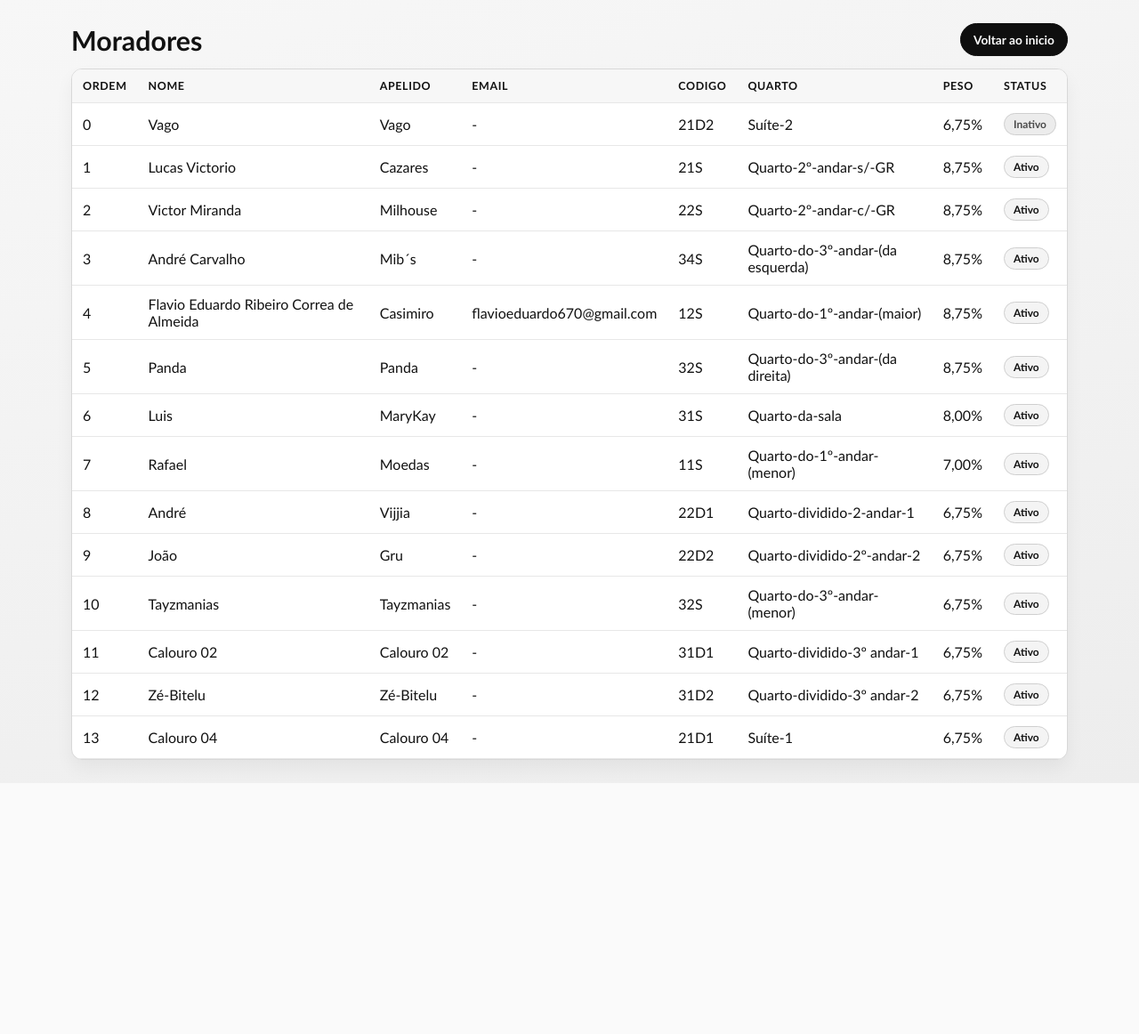
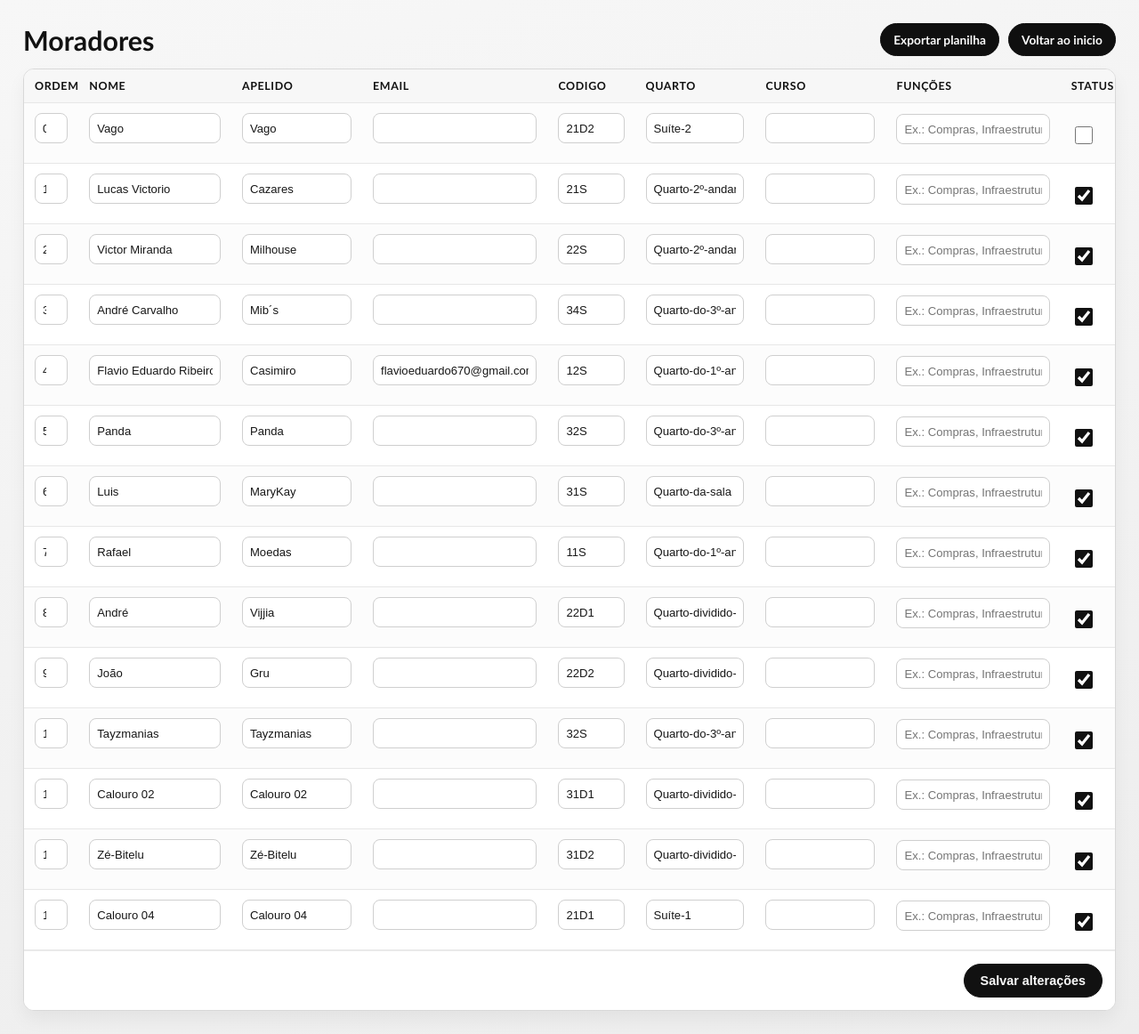
Before and after one commit to flavioeduardo670/rpf, a Django app: page /moradores/ in a window 1280 px wide. Shown: the whole page at 89% size. Before the commit the page ends 880 px from the top, so only its background shows below. Run offline with Django 5.2, Linux system fonts and the light colour scheme; a user stored in the database is signed in; data comes from the database, SQL or seed files in the repository.

Commit message:
Refine moradores layout and add CSV export action

```diff
--- a/anotações.txt
+++ b/anotações.txt
@@ -7,13 +7,11 @@ python manage.py shell
 
 Endereço IPv4. . . . . . . .  . . . . . . . : 192.168.56.1
 
-Flavyo321..123
-
 Flavio Eduardo Ribeiro Correa de Almeida
 
 from django.contrib.auth.models import User
 user = User.objects.get(username='Panda')
-user.set_password('Bilada123..')
+user.set_password('<DEFINIR_SENHA_SEGURA_VIA_VARIAVEL_OU_INPUT>')
 user.save()
 
-postgresql://rpf_db_user:klpddw2eMwL5qB51OLXCvu4sN2tYQT6g@dpg-d74tr3oule4c73f9kn5g-a/rpf_db
+DATABASE_URL=<defina_via_variavel_de_ambiente>
--- a/core/admin.py
+++ b/core/admin.py
@@ -18,6 +18,8 @@ class MoradorAdmin(admin.ModelAdmin):
         'quarto',
         'codigo_quarto',
         'peso_quarto',
+        'curso',
+        'funcoes',
         'ativo',
         'acesso_financeiro_visualizar',
         'acesso_financeiro_editar',
@@ -57,6 +59,8 @@ class MoradorAdmin(admin.ModelAdmin):
                 'quarto',
                 'codigo_quarto',
                 'peso_quarto',
+                'curso',
+                'funcoes',
                 'ativo',
             )
         }),
--- a/core/forms.py
+++ b/core/forms.py
@@ -337,3 +337,22 @@ class AcessoMoradorForm(forms.ModelForm):
             'acesso_rock_visualizar',
             'acesso_rock_editar',
         ]
+
+
+class MoradorEdicaoForm(forms.ModelForm):
+    class Meta:
+        model = Morador
+        fields = [
+            'ordem_hierarquia',
+            'nome',
+            'apelido',
+            'email',
+            'codigo_quarto',
+            'quarto',
+            'curso',
+            'funcoes',
+            'ativo',
+        ]
+        widgets = {
+            'funcoes': forms.TextInput(attrs={'placeholder': 'Ex.: Compras, Infraestrutura'}),
+        }
--- a/core/models.py
+++ b/core/models.py
@@ -26,6 +26,8 @@ class Morador(models.Model):
     quarto = models.CharField(max_length=100, null=True, blank=True)
     codigo_quarto = models.CharField(max_length=10, null=True, blank=True)
     peso_quarto = models.DecimalField(max_digits=6, decimal_places=2, default=0)
+    curso = models.CharField(max_length=120, blank=True, null=True)
+    funcoes = models.TextField(blank=True, null=True)
     foto_perfil = models.FileField(upload_to='perfil_fotos/', null=True, blank=True)
     ordem_hierarquia = models.PositiveIntegerField(default=0)
     ativo = models.BooleanField(default=True)
--- /dev/null
+++ b/core/services/__init__.py
@@ -0,0 +1 @@
+"""Serviços de domínio do app core."""
--- a/core/templates/core/moradores.html
+++ b/core/templates/core/moradores.html
@@ -17,29 +17,100 @@
         }
         * { box-sizing: border-box; }
         body { margin: 0; background: linear-gradient(165deg, #f7f7f7, #ededed); font-family: "Trebuchet MS", "Segoe UI", sans-serif; color: var(--ink); padding: 26px; }
-        .wrap { max-width: 1120px; margin: 0 auto; }
+        .wrap { max-width: 1380px; margin: 0 auto; }
         .top { display: flex; justify-content: space-between; align-items: center; gap: 12px; margin-bottom: 14px; }
+        .top-actions { display: flex; gap: 10px; flex-wrap: wrap; }
         h1 { margin: 0; font-size: 1.9rem; }
         .btn { text-decoration: none; border: 1px solid #111; background: var(--dark); color: #fafafa; padding: 9px 14px; border-radius: 999px; font-weight: 700; font-size: .86rem; }
         .panel { background: var(--panel); border: 1px solid var(--line); border-radius: var(--radius); overflow: auto; box-shadow: 0 10px 20px rgba(0,0,0,.05); }
-        table { width: 100%; min-width: 760px; border-collapse: collapse; }
-        th, td { padding: 11px 12px; border-bottom: 1px solid #e7e7e7; text-align: left; }
+        table { width: 100%; border-collapse: collapse; table-layout: fixed; }
+        th, td { padding: 11px 12px; border-bottom: 1px solid #e7e7e7; text-align: left; vertical-align: top; }
         th { background: var(--light); font-size: .78rem; text-transform: uppercase; letter-spacing: .6px; }
+        tr:nth-child(even) td { background: #fcfcfc; }
+        td { min-height: 48px; }
+        td > input,
+        td > select,
+        td > textarea {
+            width: 100%;
+            min-height: 34px;
+            padding: 6px 8px;
+            border: 1px solid #cfcfcf;
+            border-radius: 8px;
+            background: #fff;
+            color: #171717;
+            font-size: .82rem;
+            outline: none;
+            transition: border-color .15s ease, box-shadow .15s ease;
+        }
+        td > textarea { min-height: 34px; max-height: 34px; resize: none; overflow: hidden; line-height: 1.2; }
+        td > input:focus,
+        td > select:focus,
+        td > textarea:focus {
+            border-color: #777;
+            box-shadow: 0 0 0 3px rgba(0,0,0,.08);
+        }
+        input[type="checkbox"] {
+            width: 20px;
+            height: 20px;
+            accent-color: #111;
+            margin-top: 8px;
+        }
+        th:nth-child(1), td:nth-child(1) { width: 5%; }
+        th:nth-child(2), td:nth-child(2) { width: 14%; }
+        th:nth-child(3), td:nth-child(3) { width: 12%; }
+        th:nth-child(4), td:nth-child(4) { width: 17%; }
+        th:nth-child(5), td:nth-child(5) { width: 8%; }
+        th:nth-child(6), td:nth-child(6) { width: 11%; }
+        th:nth-child(7), td:nth-child(7) { width: 12%; }
+        th:nth-child(8), td:nth-child(8) { width: 16%; }
+        th:nth-child(9), td:nth-child(9) { width: 5%; text-align: center; }
+        td:nth-child(9) { padding-top: 12px; }
+        .actions {
+            display: flex;
+            justify-content: flex-end;
+            gap: 10px;
+            padding: 14px;
+            background: #fff;
+            position: sticky;
+            bottom: 0;
+            border-top: 1px solid #ececec;
+        }
+        .btn-save {
+            border: 1px solid #111;
+            background: #111;
+            color: #fafafa;
+            padding: 10px 18px;
+            border-radius: 999px;
+            font-weight: 700;
+            font-size: .9rem;
+            cursor: pointer;
+        }
+        .btn-save:hover { filter: brightness(1.06); }
         .status { display: inline-block; padding: 4px 10px; border-radius: 999px; border: 1px solid #cfcfcf; font-size: .75rem; font-weight: 700; }
         .active { background: #f4f4f4; }
         .inactive { background: #ececec; color: #4b4b4b; }
         .empty { color: var(--muted); text-align: center; }
-        @media (max-width: 760px) { body { padding: 14px; } .top { flex-direction: column; align-items: flex-start; } .btn { width: 100%; text-align: center; } }
+        @media (max-width: 760px) {
+            body { padding: 14px; }
+            .top { flex-direction: column; align-items: flex-start; }
+            .top-actions, .btn { width: 100%; }
+            .btn { text-align: center; }
+        }
     </style>
 </head>
 <body>
 <div class="wrap">
     <div class="top">
         <h1>Moradores</h1>
-        <a class="btn" href="{% url 'home' %}">Voltar ao inicio</a>
+        <div class="top-actions">
+            <a class="btn" href="{% url 'exportar_moradores_csv' %}">Exportar planilha</a>
+            <a class="btn" href="{% url 'home' %}">Voltar ao inicio</a>
+        </div>
     </div>
 
-    <div class="panel">
+    <form method="post" class="panel">
+        {% csrf_token %}
+        {{ formset.management_form }}
         <table>
             <tr>
                 <th>Ordem</th>
@@ -48,33 +119,33 @@
                 <th>Email</th>
                 <th>Codigo</th>
                 <th>Quarto</th>
-                <th>Peso</th>
+                <th>Curso</th>
+                <th>Funções</th>
                 <th>Status</th>
             </tr>
-            {% for morador in moradores %}
+            {% for form in formset %}
             <tr>
-                <td>{{ morador.ordem_hierarquia }}</td>
-                <td>{{ morador.nome }}</td>
-                <td>{{ morador.apelido|default:"-" }}</td>
-                <td>{{ morador.email|default:"-" }}</td>
-                <td>{{ morador.codigo_quarto|default:"-" }}</td>
-                <td>{{ morador.quarto|default:"-" }}</td>
-                <td>{{ morador.peso_quarto|default:"0" }}%</td>
-                <td>
-                    {% if morador.ativo %}
-                        <span class="status active">Ativo</span>
-                    {% else %}
-                        <span class="status inactive">Inativo</span>
-                    {% endif %}
-                </td>
+                {{ form.id }}
+                <td>{{ form.ordem_hierarquia }}</td>
+                <td>{{ form.nome }}</td>
+                <td>{{ form.apelido }}</td>
+                <td>{{ form.email }}</td>
+                <td>{{ form.codigo_quarto }}</td>
+                <td>{{ form.quarto }}</td>
+                <td>{{ form.curso }}</td>
+                <td>{{ form.funcoes }}</td>
+                <td>{{ form.ativo }}</td>
             </tr>
             {% empty %}
             <tr>
-                <td colspan="8" class="empty">Nenhum morador cadastrado.</td>
+                <td colspan="9" class="empty">Nenhum morador cadastrado.</td>
             </tr>
             {% endfor %}
         </table>
-    </div>
+        <div class="actions">
+            <button class="btn-save" type="submit">Salvar alterações</button>
+        </div>
+    </form>
 </div>
 </body>
 </html>
--- a/core/urls.py
+++ b/core/urls.py
@@ -9,6 +9,7 @@ urlpatterns = [
     path('', views.home, name='home'),
     path('perfil/', views.perfil, name='perfil'),
     path('moradores/', views.moradores, name='moradores'),
+    path('moradores/exportar/', views.exportar_moradores_csv, name='exportar_moradores_csv'),
     path('financeiro/', views.financeiro, name='financeiro'),
     path('financeiro/exportar/', views.exportar_financeiro_csv, name='exportar_financeiro_csv'),
     path('financeiro/notas/<int:nota_id>/pagar/', views.pagar_nota, name='pagar_nota'),
--- a/core/views.py
+++ b/core/views/legacy.py
@@ -15,7 +15,7 @@ from django.views.decorators.http import require_POST
 from django.contrib.auth import login
 from django.contrib.auth.decorators import login_required
 
-from .forms import (
+from ..forms import (
     ConfiguracaoFinanceiraForm,
     ConsumoForm,
     MaterialUtilizadoForm,
@@ -29,8 +29,10 @@ from .forms import (
     ContaFixaForm,
     CadastroForm,
     AcessoMoradorForm,
+    MoradorEdicaoForm,
 )
-from .models import (
+from core.services.financeiro import calcular_rateio_financeiro, resolver_mes_referencia
+from ..models import (
     ConfiguracaoFinanceira,
     ConsumoEstoque,
     MaterialUtilizado,
@@ -68,6 +70,12 @@ ContaFixaFormSet = modelformset_factory(
 AcessoMoradorFormSet = modelformset_factory(
     Morador,
     form=AcessoMoradorForm,
+    extra=0,
+)
+
+MoradorEdicaoFormSet = modelformset_factory(
+    Morador,
+    form=MoradorEdicaoForm,
     extra=0,
 )
 
@@ -183,7 +191,42 @@ def perfil(request):
 @login_required
 def moradores(request):
     moradores_qs = Morador.objects.select_related('user').all().order_by('ordem_hierarquia', 'nome')
-    return render(request, 'core/moradores.html', {'moradores': moradores_qs})
+    if request.method == 'POST':
+        formset = MoradorEdicaoFormSet(request.POST, queryset=moradores_qs)
+        if formset.is_valid():
+            formset.save()
+            return redirect('moradores')
+    else:
+        formset = MoradorEdicaoFormSet(queryset=moradores_qs)
+    return render(request, 'core/moradores.html', {'formset': formset})
+
+
+@login_required
+def exportar_moradores_csv(request):
+    response = HttpResponse(content_type='text/csv; charset=utf-8')
+    response['Content-Disposition'] = 'attachment; filename="moradores.csv"'
+    response.write('\ufeff')
+
+    writer = csv.writer(response, delimiter=';')
+    writer.writerow(['Ordem', 'Nome', 'Apelido', 'Email', 'Codigo', 'Quarto', 'Curso', 'Funcoes', 'Ativo'])
+
+    moradores_qs = Morador.objects.order_by('ordem_hierarquia', 'nome')
+    for morador in moradores_qs:
+        writer.writerow(
+            [
+                morador.ordem_hierarquia,
+                morador.nome,
+                morador.apelido or '',
+                morador.email or '',
+                morador.codigo_quarto or '',
+                morador.quarto or '',
+                morador.curso or '',
+                morador.funcoes or '',
+                'Sim' if morador.ativo else 'Nao',
+            ]
+        )
+
+    return response
 
 
 @setor_required(
@@ -255,15 +298,7 @@ def financeiro(request):
         output_field=DecimalField(max_digits=12, decimal_places=2),
     )
 
-    mes_param = request.GET.get('mes')
-    if mes_param:
-        try:
-            ano, mes = [int(x) for x in mes_param.split('-')]
-            mes_referencia = date(ano, mes, 1)
-        except ValueError:
-            mes_referencia = timezone.localdate().replace(day=1)
-    else:
-        mes_referencia = timezone.localdate().replace(day=1)
+    mes_referencia = resolver_mes_referencia(request.GET.get('mes'))
 
     desconto_obj = DescontoMensal.objects.filter(mes_referencia=mes_referencia).first()
     pendencia_obj = PendenciaMensal.objects.filter(mes_referencia=mes_referencia).first()
@@ -272,116 +307,20 @@ def financeiro(request):
     ajuste_form = AjusteMoradorForm()
     fixas_formset = ContaFixaFormSet(queryset=ContaFixa.objects.all())
 
-    parcelas_mes = NotaParcela.objects.filter(
-        mes_referencia=mes_referencia,
-        nota__setor='compras',
-    ).select_related('nota')
-    parcelas_consumo = parcelas_mes.filter(nota__tipo_item='Bem de Consumo').exclude(nota__categoria_compra='rock')
-    parcelas_material = parcelas_mes.filter(nota__tipo_item='Bem Material').exclude(nota__categoria_compra='rock')
-    parcelas_rateio = parcelas_mes.filter(
-        nota__tipo_item__in=['Bem de Consumo', 'Bem Material']
-    ).exclude(nota__categoria_compra='rock')
-    total_caixinha_mes = parcelas_consumo.aggregate(total=Sum('valor'))['total'] or Decimal('0.00')
-    total_parcelas_material = parcelas_material.aggregate(total=Sum('valor'))['total'] or Decimal('0.00')
-    total_parcelas_mes_rateio = (total_caixinha_mes + total_parcelas_material).quantize(Decimal('0.01'))
-    total_despesas = (
-        parcelas_rateio.filter(status='pago').aggregate(total=Sum('valor'))['total'] or Decimal('0.00')
-    )
-
-    total_pendente = (
-        parcelas_rateio.filter(status='pendente').aggregate(total=Sum('valor'))['total'] or Decimal('0.00')
-    )
-
-    valor_aluguel = configuracao.valor_aluguel if configuracao else Decimal('0.00')
-    contas_fixas = list(ContaFixa.objects.filter(ativo=True).order_by('nome'))
-    valor_fixas_total = sum((conta.valor for conta in contas_fixas), Decimal('0.00'))
-    desconto_total_mes = desconto_obj.valor_total if desconto_obj else Decimal('0.00')
-    pendencia_total_mes = pendencia_obj.valor_total if pendencia_obj else Decimal('0.00')
-    total_rateio = valor_aluguel + valor_fixas_total + total_parcelas_mes_rateio - desconto_total_mes + pendencia_total_mes
-
-    moradores_ativos = Morador.objects.filter(ativo=True).order_by('ordem_hierarquia', 'nome')
-    total_moradores_ativos = moradores_ativos.count()
-    valor_por_morador = Decimal('0.00')
-    if total_moradores_ativos > 0:
-        valor_por_morador = (total_rateio / total_moradores_ativos).quantize(Decimal('0.01'))
-
-    valor_variavel = valor_fixas_total
-    valor_variavel_por_morador = Decimal('0.00')
-    if total_moradores_ativos > 0:
-        valor_variavel_por_morador = (valor_variavel / total_moradores_ativos).quantize(Decimal('0.01'))
-
-    parcelas_por_morador = Decimal('0.00')
-    caixinha_por_morador = Decimal('0.00')
-    if total_moradores_ativos > 0:
-        parcelas_por_morador = (total_parcelas_material / total_moradores_ativos).quantize(Decimal('0.01'))
-        caixinha_por_morador = (total_caixinha_mes / total_moradores_ativos).quantize(Decimal('0.01'))
-    desconto_por_morador = Decimal('0.00')
-    pendencia_por_morador = Decimal('0.00')
-    if total_moradores_ativos > 0:
-        desconto_por_morador = (desconto_total_mes / total_moradores_ativos).quantize(Decimal('0.01'))
-        pendencia_por_morador = (pendencia_total_mes / total_moradores_ativos).quantize(Decimal('0.01'))
-
-    ajustes_mes = AjusteMorador.objects.filter(mes_referencia=mes_referencia)
-
-    total_peso_ativos = sum((m.peso_quarto or Decimal('0.00')) for m in moradores_ativos) or Decimal('0.00')
-
-    rateio_moradores = []
-    for morador in moradores_ativos:
-        if total_peso_ativos > 0:
-            aluguel_share = (
-                valor_aluguel * (morador.peso_quarto / total_peso_ativos)
-            ).quantize(Decimal('0.01'))
-        elif total_moradores_ativos > 0:
-            aluguel_share = (valor_aluguel / total_moradores_ativos).quantize(Decimal('0.01'))
-        else:
-            aluguel_share = Decimal('0.00')
-        ajustes_morador = ajustes_mes.filter(morador=morador)
-        extra_total = (
-            ajustes_morador.filter(tipo='extra').aggregate(total=Sum('valor'))['total'] or Decimal('0.00')
-        )
-        desconto_individual = (
-            ajustes_morador.filter(tipo='desconto').aggregate(total=Sum('valor'))['total'] or Decimal('0.00')
-        )
-        desconto_total = (desconto_por_morador + desconto_individual).quantize(Decimal('0.01'))
-        extras_total = (extra_total + pendencia_por_morador).quantize(Decimal('0.01'))
-        total_devido = (
-            aluguel_share
-            + valor_variavel_por_morador
-            + caixinha_por_morador
-            + parcelas_por_morador
-            + pendencia_por_morador
-            - desconto_por_morador
-            - desconto_individual
-            + extra_total
-        ).quantize(Decimal('0.01'))
-        fixed_shares = []
-        for conta in contas_fixas:
-            if total_moradores_ativos > 0:
-                fixed_shares.append((conta.valor / total_moradores_ativos).quantize(Decimal('0.01')))
-            else:
-                fixed_shares.append(Decimal('0.00'))
-        rateio_moradores.append(
-            {
-                'morador': morador,
-                'aluguel': aluguel_share,
-                'fixas': valor_variavel_por_morador,
-                'fixas_detalhe': fixed_shares,
-                'caixinha': caixinha_por_morador,
-                'parcelas': parcelas_por_morador,
-                'desconto': desconto_total,
-                'extra': extras_total,
-                'valor': (
-                    aluguel_share
-                    + valor_variavel_por_morador
-                    + caixinha_por_morador
-                    + parcelas_por_morador
-                    + pendencia_por_morador
-                    - desconto_por_morador
-                    - desconto_individual
-                    + extra_total
-                ).quantize(Decimal('0.01')),
-            }
-        )
+    resumo_rateio = calcular_rateio_financeiro(mes_referencia, incluir_pendencia=True)
+    total_despesas = resumo_rateio['total_despesas']
+    total_pendente = resumo_rateio['total_pendente']
+    valor_aluguel = resumo_rateio['valor_aluguel']
+    valor_fixas_total = resumo_rateio['valor_fixas_total']
+    total_rateio = resumo_rateio['total_rateio']
+    total_moradores_ativos = resumo_rateio['total_moradores_ativos']
+    valor_por_morador = resumo_rateio['valor_por_morador']
+    rateio_moradores = resumo_rateio['rateio_moradores']
+    contas_fixas = resumo_rateio['contas_fixas']
+    parcelas_rateio = resumo_rateio['parcelas_rateio']
+    total_caixinha_mes = resumo_rateio['total_caixinha_mes']
+    desconto_total_mes = resumo_rateio['desconto_total_mes']
+    pendencia_total_mes = resumo_rateio['pendencia_total_mes']
 
     saldo = total_recebido - total_despesas
     notas = (
@@ -447,54 +386,20 @@ def exportar_financeiro_csv(request):
         output_field=DecimalField(max_digits=12, decimal_places=2),
     )
 
-    mes_param = request.GET.get('mes')
-    if mes_param:
-        try:
-            ano, mes = [int(x) for x in mes_param.split('-')]
-            mes_referencia = date(ano, mes, 1)
-        except ValueError:
-            mes_referencia = timezone.localdate().replace(day=1)
-    else:
-        mes_referencia = timezone.localdate().replace(day=1)
-
-    parcelas_mes = NotaParcela.objects.filter(
-        mes_referencia=mes_referencia,
-        nota__setor='compras',
-    ).select_related('nota')
-    parcelas_consumo = parcelas_mes.filter(nota__tipo_item='Bem de Consumo').exclude(nota__categoria_compra='rock')
-    parcelas_material = parcelas_mes.filter(nota__tipo_item='Bem Material').exclude(nota__categoria_compra='rock')
-    parcelas_rateio = parcelas_mes.filter(
-        nota__tipo_item__in=['Bem de Consumo', 'Bem Material']
-    ).exclude(nota__categoria_compra='rock')
-    total_caixinha_mes = parcelas_consumo.aggregate(total=Sum('valor'))['total'] or Decimal('0.00')
-    total_parcelas_material = parcelas_material.aggregate(total=Sum('valor'))['total'] or Decimal('0.00')
-    total_parcelas_mes_rateio = (total_caixinha_mes + total_parcelas_material).quantize(Decimal('0.01'))
-    total_despesas = (
-        parcelas_rateio.filter(status='pago').aggregate(total=Sum('valor'))['total'] or Decimal('0.00')
-    )
-    total_pendente = (
-        parcelas_rateio.filter(status='pendente').aggregate(total=Sum('valor'))['total'] or Decimal('0.00')
-    )
-
-    configuracao = ConfiguracaoFinanceira.objects.order_by('-id').first()
-    valor_aluguel = configuracao.valor_aluguel if configuracao else Decimal('0.00')
-    valor_fixas_total = (
-        ContaFixa.objects.filter(ativo=True).aggregate(total=Sum('valor'))['total'] or Decimal('0.00')
-    )
-    desconto_obj = DescontoMensal.objects.filter(mes_referencia=mes_referencia).first()
-    desconto_total_mes = desconto_obj.valor_total if desconto_obj else Decimal('0.00')
-    total_rateio = valor_aluguel + valor_fixas_total + total_parcelas_mes_rateio - desconto_total_mes
-
-    moradores_ativos = Morador.objects.filter(ativo=True).order_by('ordem_hierarquia', 'nome')
-    total_moradores_ativos = moradores_ativos.count()
-    valor_por_morador = Decimal('0.00')
-    if total_moradores_ativos > 0:
-        valor_por_morador = (total_rateio / total_moradores_ativos).quantize(Decimal('0.01'))
-
-    valor_variavel = valor_fixas_total
-    valor_variavel_por_morador = Decimal('0.00')
-    if total_moradores_ativos > 0:
-        valor_variavel_por_morador = (valor_variavel / total_moradores_ativos).quantize(Decimal('0.01'))
+    mes_referencia = resolver_mes_referencia(request.GET.get('mes'))
+    resumo_rateio = calcular_rateio_financeiro(mes_referencia, incluir_pendencia=False)
+    total_despesas = resumo_rateio['total_despesas']
+    total_pendente = resumo_rateio['total_pendente']
+    valor_aluguel = resumo_rateio['valor_aluguel']
+    valor_fixas_total = resumo_rateio['valor_fixas_total']
+    desconto_total_mes = resumo_rateio['desconto_total_mes']
+    total_rateio = resumo_rateio['total_rateio']
+    moradores_ativos = resumo_rateio['moradores_ativos']
+    total_moradores_ativos = resumo_rateio['total_moradores_ativos']
+    valor_por_morador = resumo_rateio['valor_por_morador']
+    valor_variavel_por_morador = resumo_rateio['valor_variavel_por_morador']
+    total_caixinha_mes = resumo_rateio['total_caixinha_mes']
+    total_parcelas_material = resumo_rateio['total_parcelas_material']
 
     notas = (
         NotaFiscal.objects.filter(
```
Also changed, not shown: core/services/financeiro.py (added, +148 -0 lines), core/tests.py (+57 -0 lines), core/views/__init__.py (added, +24 -0 lines), core/views/estoque.py (added, +8 -0 lines), core/views/financeiro.py (added, +7 -0 lines), rpf/settings.py (+9 -2 lines), core/migrations/0033_morador_curso_funcoes.py (added), 2 other files.
